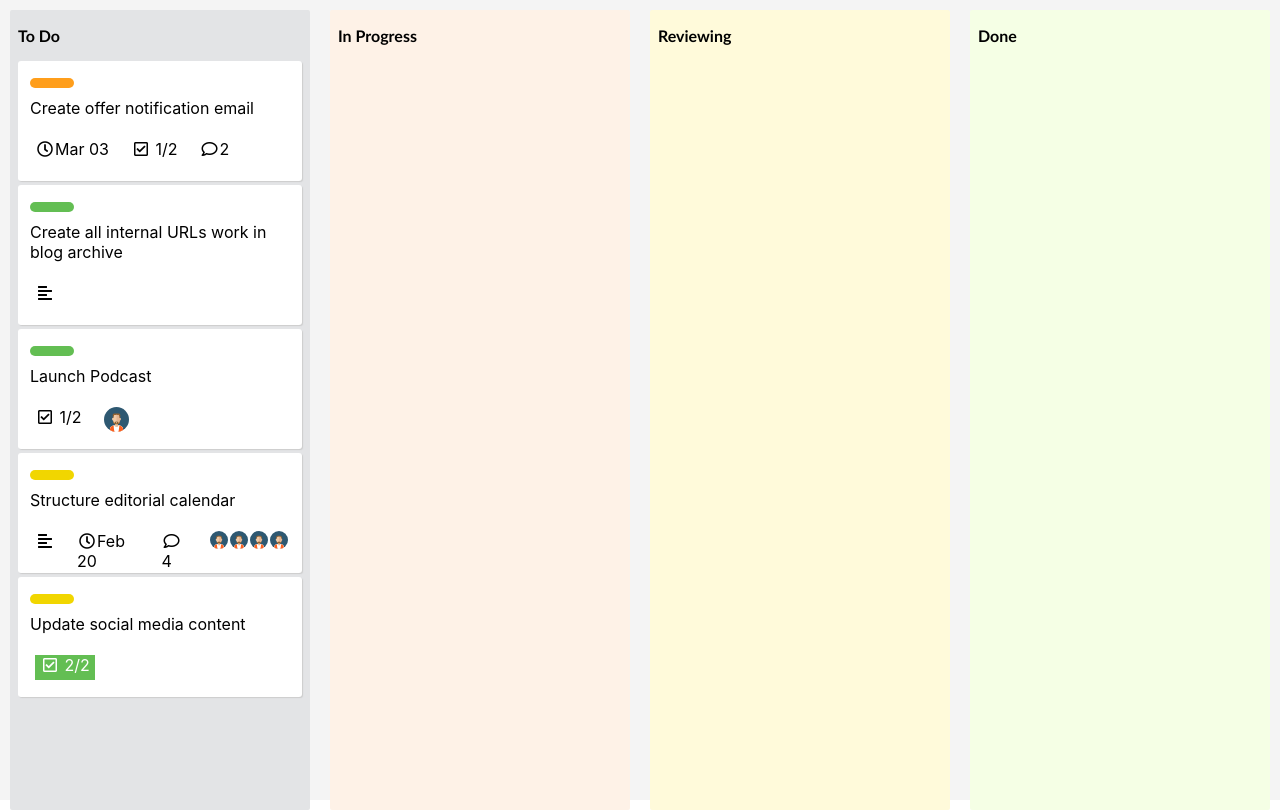
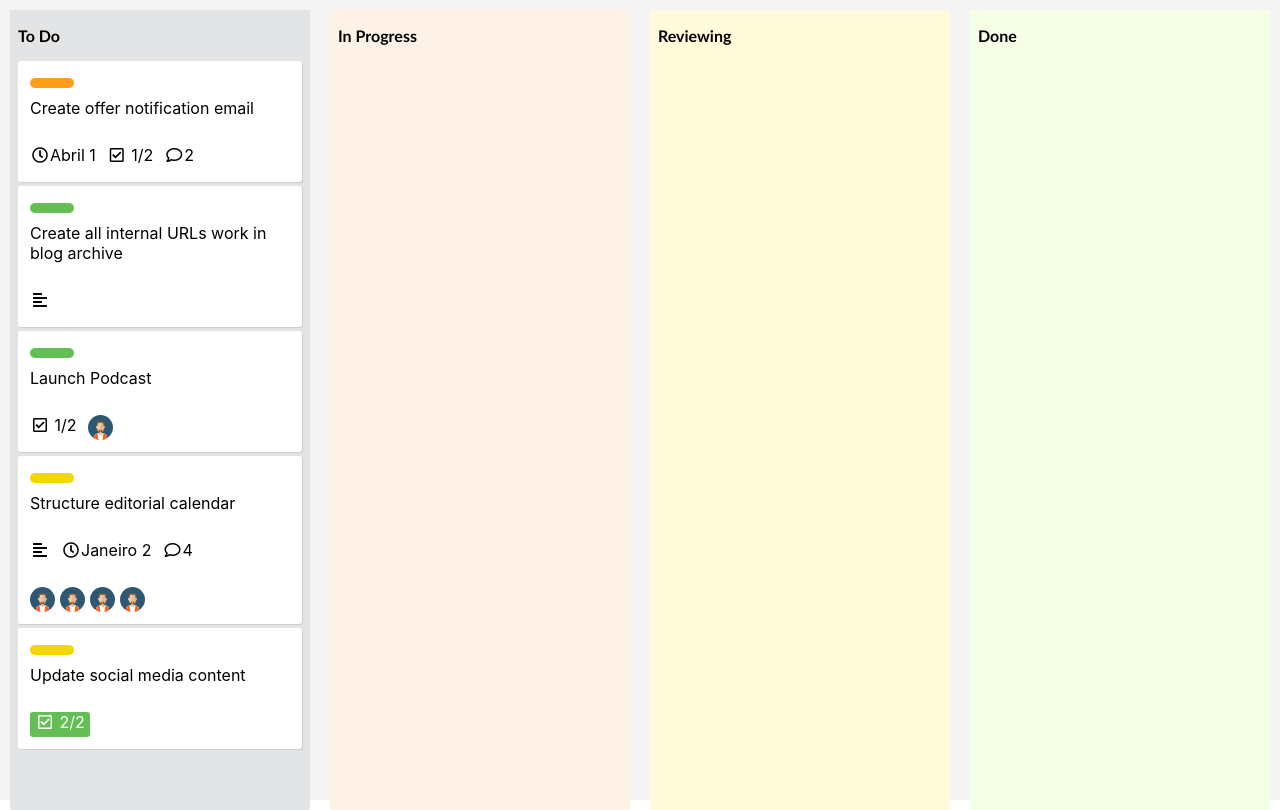
Before and after one commit to DouglasFeliphe/trello-clone-react, a React (Create React App) app: page / in a window 1280 px wide. Built offline with nearby package versions, Linux system fonts and the light colour scheme.

Commit message:
[ADD] data de entrega deixar o elemento amarelo ao aproximar do prazo

```diff
--- a/src/App.css
+++ b/src/App.css
@@ -44,16 +44,12 @@ p {
 .card {
   border-radius: 3px;
   background-color: #fff;
-  /* height: 8%; */
-  /* height: 10%; */
-  /* height: fit-content; */
   margin-bottom: 4px;
   padding: 12px 6px 12px 12px;
   display: flex;
   flex-direction: column;
   justify-content: space-between;
   box-shadow: 1px 1px 1px #ccc;
-  /* border: 1px solid #f3f3f3; */
 }
 
 .card-label {
@@ -84,22 +80,44 @@ p {
   display: flex;
   align-items: center;
   justify-content: flex-start;
-  gap: 22px;
-  padding: 5px;
-  margin-top: 11px;
+  flex-wrap: wrap;
+
+  gap: 22px 11px;
+  margin-top: 22px;
+  /* padding: 5px; */
+  /* border: 1px solid #000; */
 }
 
 .card-action-item {
   height: 25px;
+  /* width: 100%; */
+  /* border: 1px solid #000; */
+}
+
+.card-action-item.--overdue {
+  background-color: #ff9e1b;
+}
+.card-action-item.--today {
+  background-color: #f1d600;
+}
+.card-action-item.--completed {
+  background-color: #63be53;
+}
+
+.--overdue,
+.--today,
+.--tomorrow,
+.--checklist-done {
+  color: #fff;
+  padding: 0 5px;
+  border-radius: 3px;
 }
 
 .card-action-item.--checklist-done {
   background-color: #63be53;
-  color: #fff;
-  padding: 0 5px;
 }
 
 .card-action-item.--users {
   display: flex;
-  gap: 2px;
+  gap: 5px;
 }
--- a/src/App.jsx
+++ b/src/App.jsx
@@ -6,6 +6,7 @@ import Column from "./Components/Column";
 import MovableItem from "./Components/Card";
 import { COLUMN_NAMES } from "./constants";
 import { mock_tasks } from "./tasks";
+
 import "./App.css";
 
 const App = () => {
--- a/src/Components/Card/index.jsx
+++ b/src/Components/Card/index.jsx
@@ -4,6 +4,10 @@ import { COLUMN_NAMES } from "../../constants";
 import UserAvatar from "../../svg/avatar.svg";
 import "../../App.css";
 import "../../../node_modules/@fortawesome/fontawesome-free/css/all.min.css";
+import {
+  convertDateNowToMonthAndDay,
+  getDateNow,
+} from "../../utils/getDateNow";
 /**
  * @param {{labelPriority: "baixa" | "media" | "alta"}} props
  * @returns
@@ -29,6 +33,9 @@ const Card = ({
     comments.length > 0 ||
     checklist.length > 0 ||
     users.length > 0;
+
+  // get date now
+  const dateNow = getDateNow();
 
   const checkedQty = checklist.filter((check) => check.done).length;
 
@@ -146,9 +153,16 @@ const Card = ({
           )}
 
           {deadline !== "" && (
-            <div className="card-action-item">
+            <div
+              className={
+                deadline === dateNow
+                  ? "card-action-item --today"
+                  : "card-action-item"
+              }
+            >
               <i className="far fa-clock" />
-              {deadline}
+
+              {convertDateNowToMonthAndDay(deadline)}
             </div>
           )}
 
@@ -182,7 +196,6 @@ const Card = ({
           )}
           {users.length > 0 && (
             <div className="card-action-item --users">
-              {users.length < 4 ? (
               <>
                 {users.map((user) => (
                   <img
@@ -193,18 +206,6 @@ const Card = ({
                   />
                 ))}
               </>
-              ) : (
-                <>
-                  {users.map((user) => (
-                    <img
-                      src={UserAvatar}
-                      width={18}
-                      height={18}
-                      alt="User Avatar"
-                    />
-                  ))}
-                </>
-              )}
             </div>
           )}
         </div>
--- a/src/tasks.js
+++ b/src/tasks.js
@@ -7,7 +7,7 @@ export const mock_tasks = [
     id: 1,
     name: "Create offer notification email",
     description: "",
-    deadline: "Mar 03",
+    deadline: "4/1/2022",
     files: [],
     comments: [
       {
@@ -74,7 +74,7 @@ export const mock_tasks = [
     id: 4,
     name: "Structure editorial calendar",
     description: "lorem ipsum lorem ipsum lorem ipsum lorem ipsum lorem ipsum",
-    deadline: "Feb 20",
+    deadline: "01/02/2022",
     files: [],
     comments: [
       {
--- /dev/null
+++ b/src/test.js
@@ -0,0 +1 @@
+// convert date now to month and day, e.g. "12/12" equals December 12th
--- /dev/null
+++ b/src/utils/getDateNow.js
@@ -0,0 +1,30 @@
+let cont = 0;
+export const getDateNow = () => {
+  const date = new Date();
+  const day = date.getDate();
+  const month = date.getMonth() + 1;
+  const year = date.getFullYear();
+  return `${day}/${month}/${year}`;
+};
+
+// convert date now locale to month and day, e.g. "12/12" equals December 12th
+export const convertDateNowToMonthAndDay = (dateNow) => {
+  const date = new Date(dateNow);
+  const day = date.getDate();
+  const months = [
+    "Janeiro",
+    "Fevereiro",
+    "Março",
+    "Abril",
+    "Maio",
+    "Junho",
+    "Julho",
+    "Agosto",
+    "Setembro",
+    "Outubro",
+    "Novembro",
+    "Dezembro",
+  ];
+  const month = date.getMonth() + 1;
+  return `${months[month - 1]} ${day}`;
+};
```
Also changed, not shown: 1 other file (tests, documents, lock files or other folders). Lines whose indentation alone changed are shown as unchanged.
